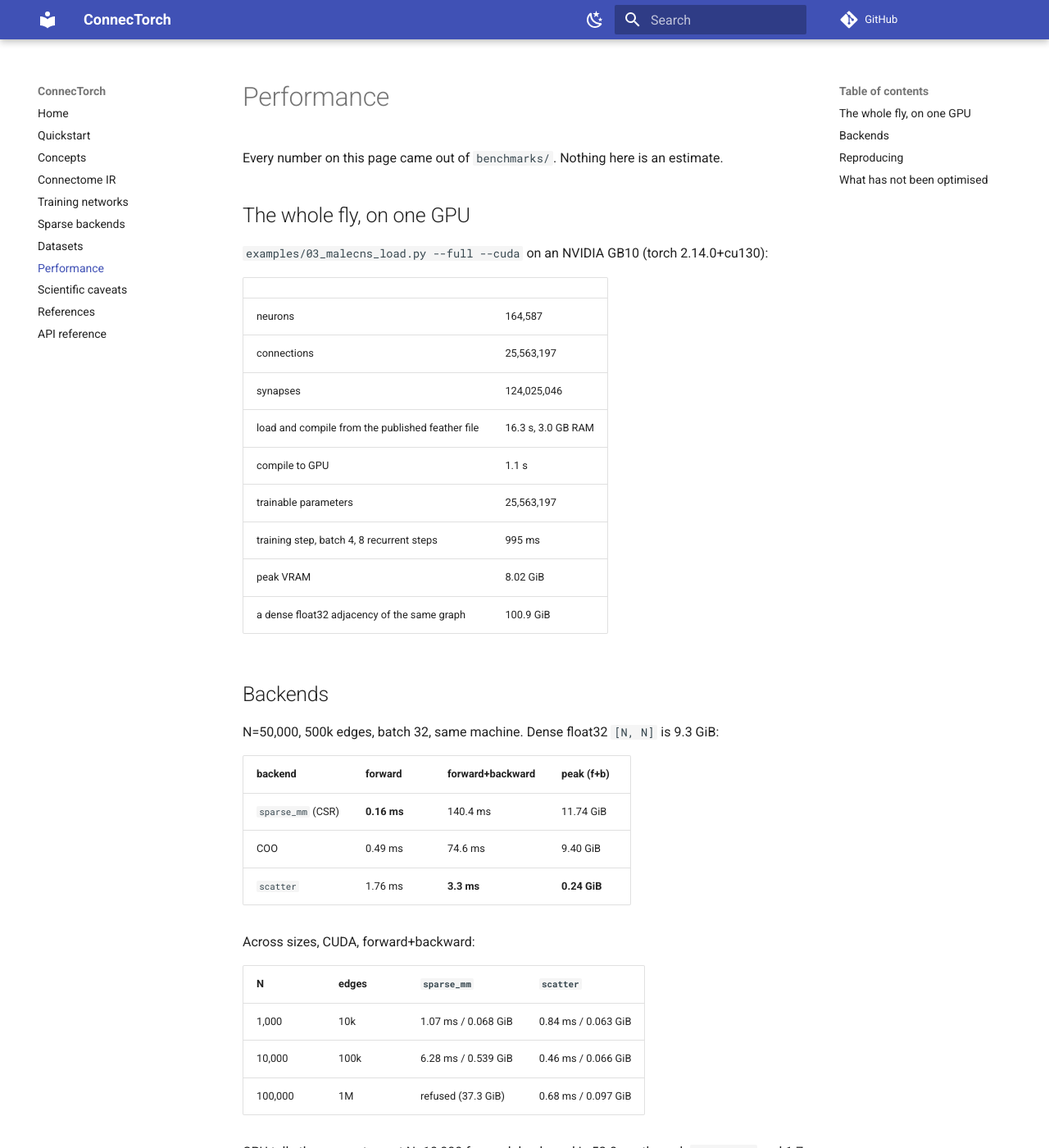
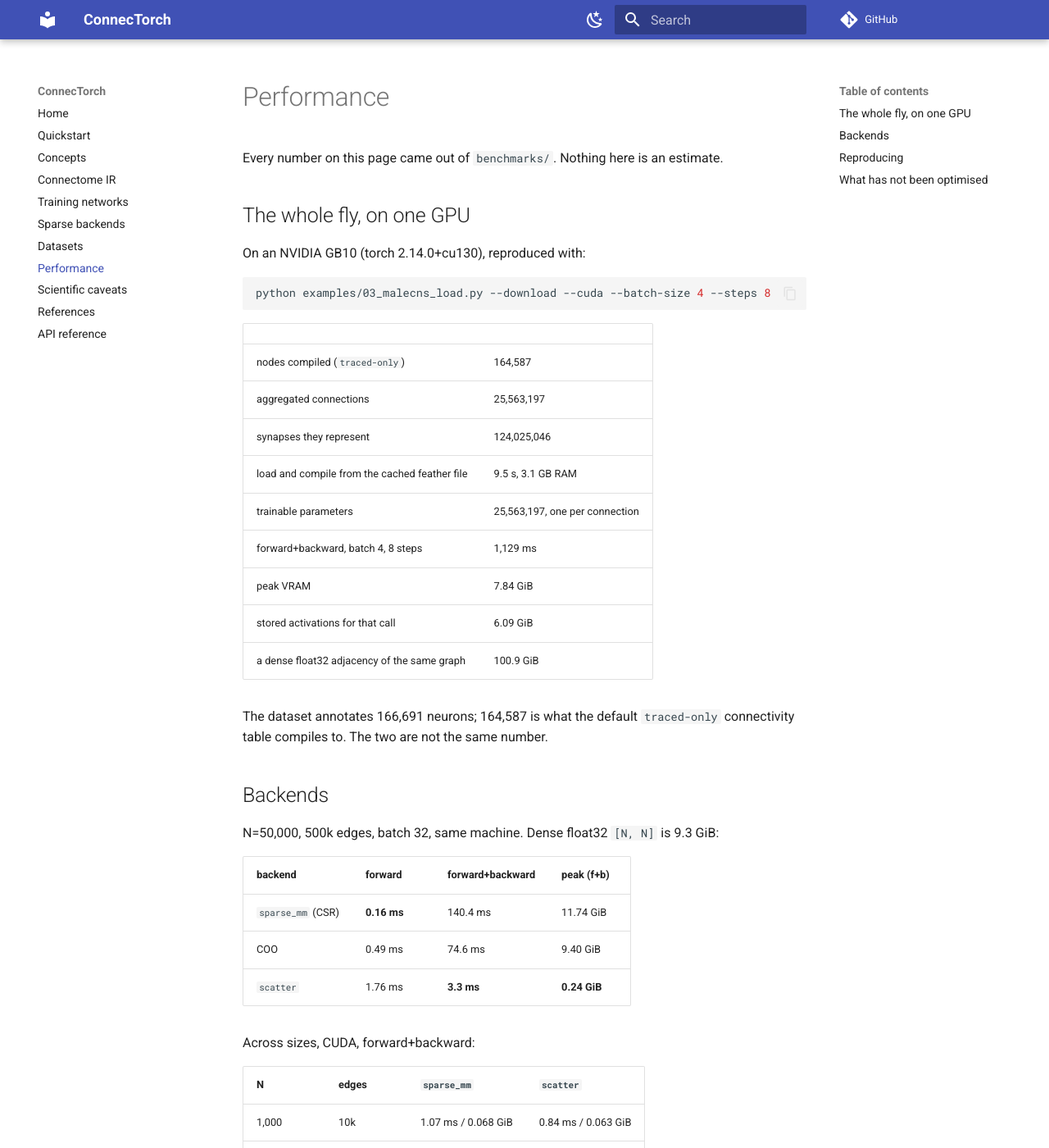
Before and after one commit to us/connectorch, an MkDocs documentation site: the page built from docs/performance.md, in a window 1280 px wide and 1400 px high. Shown: the whole window at 82% size. Built offline with MkDocs 1.6.1 and Material for MkDocs 9.7.7, drawn with Linux system fonts in a browser that asks for light colours; comment, search, counter and statistics services are not loaded.

Commit message:
docs: cite the published MaleCNS paper and separate its two neuron counts
The dataset was released in June 2026 and published in Cell that September;
the citation still pointed at the preprint. The paper annotates 166,691
neurons while the default traced-only table compiles to 164,587 nodes, so
say which number is which rather than using them interchangeably.

Also replaces "synapse" with "connection" wherever the text meant an
aggregated neuron-to-neuron edge: there is one trainable parameter per
connection, and the 25,563,197 connections represent 124,025,046 synapses.

````diff
--- a/docs/performance.md
+++ b/docs/performance.md
@@ -4,19 +4,26 @@
 
 ## The whole fly, on one GPU
 
-`examples/03_malecns_load.py --full --cuda` on an NVIDIA GB10 (torch 2.14.0+cu130):
+On an NVIDIA GB10 (torch 2.14.0+cu130), reproduced with:
+
+```bash
+python examples/03_malecns_load.py --download --cuda --batch-size 4 --steps 8
+```
 
 | | |
 |---|---|
-| neurons | 164,587 |
-| connections | 25,563,197 |
-| synapses | 124,025,046 |
-| load and compile from the published feather file | 16.3 s, 3.0 GB RAM |
-| compile to GPU | 1.1 s |
-| trainable parameters | 25,563,197 |
-| training step, batch 4, 8 recurrent steps | 995 ms |
-| peak VRAM | 8.02 GiB |
+| nodes compiled (`traced-only`) | 164,587 |
+| aggregated connections | 25,563,197 |
+| synapses they represent | 124,025,046 |
+| load and compile from the cached feather file | 9.5 s, 3.1 GB RAM |
+| trainable parameters | 25,563,197, one per connection |
+| forward+backward, batch 4, 8 steps | 1,129 ms |
+| peak VRAM | 7.84 GiB |
+| stored activations for that call | 6.09 GiB |
 | a dense float32 adjacency of the same graph | 100.9 GiB |
+
+The dataset annotates 166,691 neurons; 164,587 is what the default `traced-only`
+connectivity table compiles to. The two are not the same number.
 
 ## Backends
 
````
Also changed, not shown: README.md (+20 -13 lines), THIRD_PARTY_DATA.md (+4 -3 lines), docs/datasets.md (+4 -1 lines), docs/references.md (+13 -7 lines), 2 other files.
